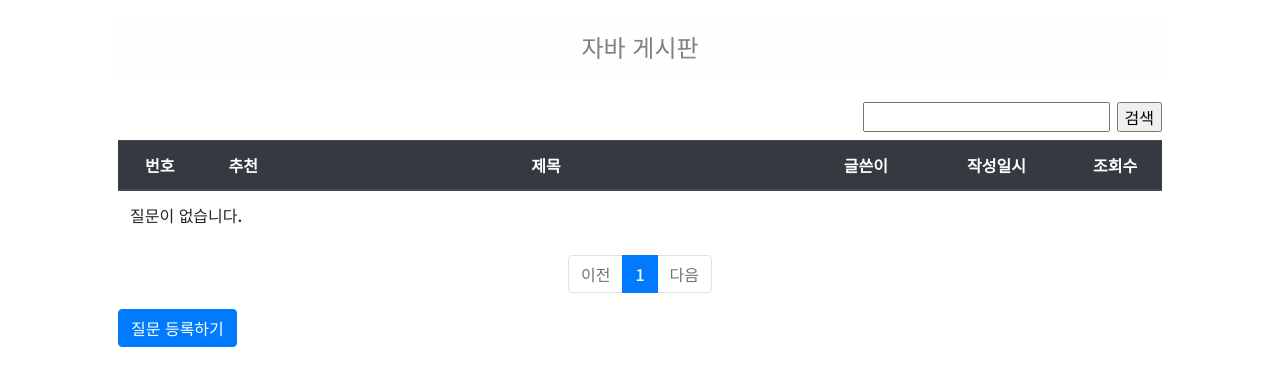
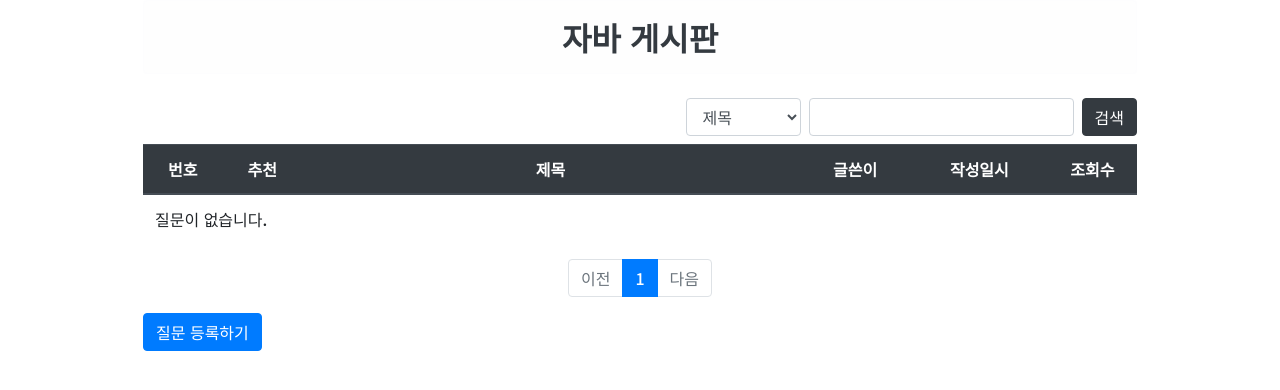
Before and after one commit to nbalance97/DjangoProject, a Django app: page /pybo/board/2/ in a window 1280 px wide. Shown: the part 57-447 px from the top of the page. Run offline with Django 3.2, Linux system fonts and the light colour scheme; data comes from the database, SQL or seed files in the repository; some libraries are stand-ins or nearby versions.

Commit message:
게시판 분류별 검색기능 추가

```diff
--- a/pybo/views/base_views.py
+++ b/pybo/views/base_views.py
@@ -33,12 +33,21 @@ def get_question_list_result(query, type):
     elif type == 'author':
         return Question.objects.filter(author__username__icontains=query).order_by('-create_date')
 
+def get_question_board_list_result(board_id, query, type):
+    if type == 'title':
+        return Question.objects.filter(posttype=board_id).filter(subject__icontains=query).order_by('-create_date')
+    elif type == 'title_content':
+        return Question.objects.filter(posttype=board_id).filter(Q(subject__icontains=query) or Q(content__icontains=query)).order_by('-create_date')
+    elif type == 'author':
+        return Question.objects.filter(posttype=board_id).filter(author__username__icontains=query).order_by('-create_date')
+
 
 def index(request):
     page = request.GET.get('page', '1')
     query, type = request.GET.get('query', None), request.GET.get('type', None)
     question_list = []
 
+    # query가 없으면 전체 데이터, 있으면 검색 결과만 표시
     if query is None:
         question_list = Question.objects.all().order_by('-create_date')
     else:
@@ -64,11 +73,17 @@ def index(request):
 
 def board_posts(request, board_id):
     # 해당 게시판의 게시글 정보만 가져와서 진행
-    board_questions = Question.objects.filter(posttype=board_id).order_by('-create_date')
+    query, type = request.GET.get('query', None), request.GET.get('type', None)
+    board_questions = []
+    if query is None:
+        board_questions = Question.objects.filter(posttype=board_id).order_by('-create_date')
+    else:
+        board_questions = get_question_board_list_result(board_id, query, type)
+
 
     if board_id > MAXIMUM_POSTTYPE:
         raise Http404('올바르지 않은 게시판입니다.')
-
+    print(board_questions)
     page = request.GET.get('page', 1)
     paginator = Paginator(board_questions, 10)
     page_obj = paginator.get_page(page)
@@ -76,6 +91,8 @@ def board_posts(request, board_id):
     context = {
         'question_list': page_obj,
         'posttype': POSTTYPE[board_id],
+        'query': query,
+        'type': type
     }
 
     return render(request, 'pybo/board_question_list.html', context)
--- a/templates/pybo/board_question_list.html
+++ b/templates/pybo/board_question_list.html
@@ -1,26 +1,39 @@
 {% extends 'base.html' %}
 {% block content %}
+
+{% load poll_extras %}
 
 <script>
     function search(p) {
         let query = document.getElementById("search_text").value;
-        window.location.href = "?query=" + query;
+        let type = $('#search_type option:selected').val();
+        window.location.href = "?page={{ 1 }}&query="+query+"&type="+type;
     }
 </script>
 
+<style>
+    @media only screen and (min-width: 1200px) {
+        .container { max-width: 80%; }
+    }
+</style>
 
-<div class="container my-3 px-5">
+<div class="container" style="width:1500px;">
     <div class="row pb-2 justify-content-center">
         <div class="col-12">
-            <div class="alert alert-light text-center" style="font-size:24px;" role="alert">
+            <div class="alert alert-light text-dark text-center font-weight-bolder" style="font-size:32px;" role="alert">
                 {{ posttype }}
             </div>
         </div>
     </div>
     <div class="row pb-2 justify-content-center">
-        <div class="col-12 text-right">
-            <input type="text" style="margin-right:2px;" id="search_text">
-            <input type="button" id="search_btn" onclick="search(this);" value="검색">
+        <div class="col-12 form-inline justify-content-end">
+            <select id="search_type" class="form-control mr-2">
+                <option value="title" selected>제목</option>
+                <option value="title_content">제목+내용</option>
+                <option value="author">글쓴이</option>
+            </select>
+            <input type="text" class="form-control mr-2" id="search_text">
+            <input type="button" class="btn btn-dark" id="search_btn" onclick="search(this);" value="검색">
         </div>
     </div>
     <div class="row justify-content-center">
@@ -91,13 +104,13 @@
                 {% if page_number >= question_list.number|add:-3 and page_number <= question_list.number|add:3 %}
                     {% if page_number == question_list.number %} <!-- 현재 페이지인 경우 다르게 표시 -->
                     <li class="page-item active" aria-current="page">
-                        <a class="page-link" href="?page={{ page_number }}">
+                        <a class="page-link" href="?page={{ '?'|add_page:page_number|add_query:query|add_type:type }}">
                             {{ page_number }}
                         </a>
                     </li>
                     {% else %}
                     <li class="page-item">
-                        <a class="page-link" href="?page={{page_number}}">
+                        <a class="page-link" href="{{ '?'|add_page:page_number|add_query:query|add_type:type }}">
                             {{ page_number }}
                         </a>
                     </li>
@@ -107,7 +120,7 @@
 
                 {% if question_list.has_next %}
                 <li class="page-item">
-                    <a class="page-link" href="?page={{ question_list.next_page_number }}">다음</a>
+                    <a class="page-link" href="?page={{ '?'|add_page:question_list.next_page_number|add_query:query|add_type:type }}">다음</a>
                 </li>
                 {% else %}
                 <li class="page-item disabled">
```
